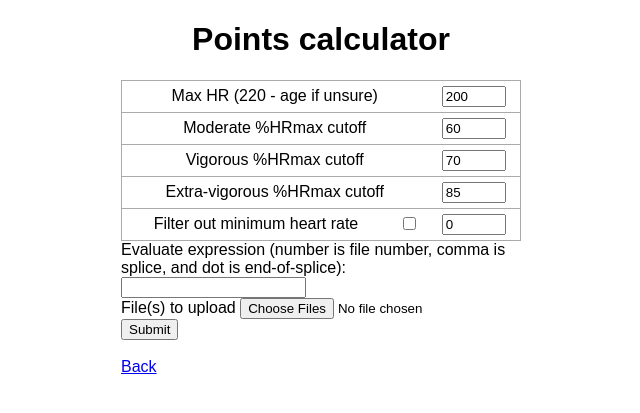
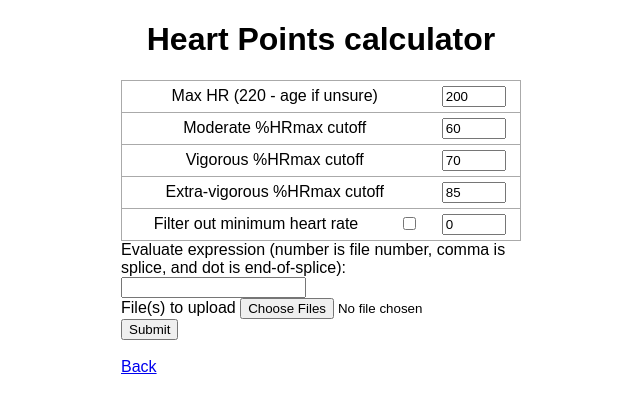
Before and after one commit to moshbear/hrtracker-suite, a Flask app: page /points in a window 1280 px wide. Shown: the top 413 px of the page, without its empty margins (319-959 px from the left). Run offline with Flask 2, Linux system fonts and the light colour scheme.

Commit message:
app/points: rename title to Heart Points Calculator

```diff
--- a/app/templates/points.htm
+++ b/app/templates/points.htm
@@ -5,10 +5,10 @@
 	<meta name="viewport" content="width=device-width, initial-scale=1.0">
 	<meta http-equiv="X-UA-Compatible" content="ie=edge">
 	<link rel="stylesheet" href="{{ url_for('static', filename='css/main.css') }}">
-	<title>Points calculator</title>
+	<title>Heart Points calculator</title>
 </head>
 <body>
-	<h1 style="text-align: center">Points calculator</h1>
+	<h1 style="text-align: center">Heart Points calculator</h1>
 	<div class="content">
 	{% if hpv %}
 		<table class="bordered">
```
